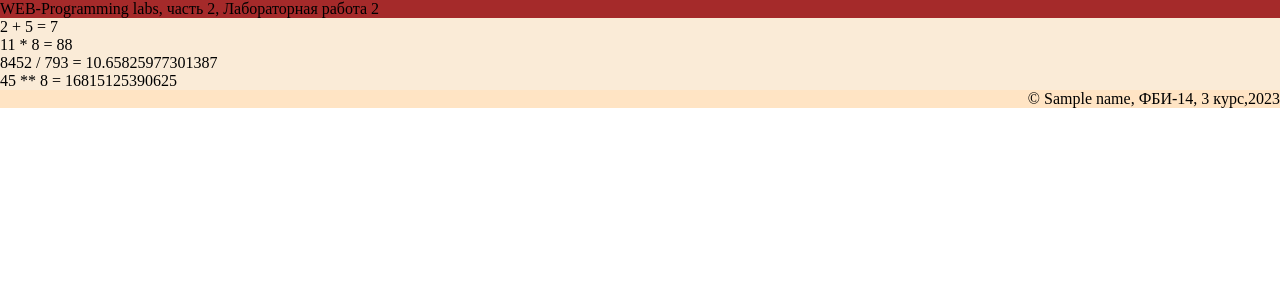
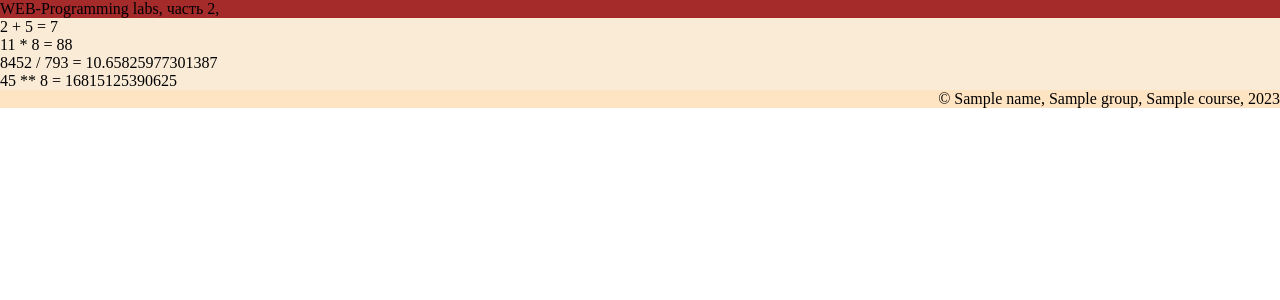
Before and after one commit to KristinaSalnik/Millioner, a Flask app: template templates/example.html in a window 1280 px wide. Shown: the top 300 px of the page. Run offline with Flask 3, Linux system fonts and the light colour scheme; the template is opened without the code that fills it: most values are stand-ins (such as "Sample title", 1, 10 or a date in 2020).

Commit message:
Условия в шаблоне

```diff
--- a/app.py
+++ b/app.py
@@ -171,4 +171,7 @@ def kot():
 @app.route('/lab2/example')
 def example():
     name = 'Salnik Kristina'
-    return render_template('example.html', name = name)
+    name = 'Kristinka'
+    course = '3 курс'
+    group = 'фби-14'
+    return render_template('example.html')
--- a/templates/example.html
+++ b/templates/example.html
@@ -3,12 +3,12 @@
 <head>
     <meta charset="UTF-8">
     <meta name="viewport" content="width=device-width, initial-scale=1.0">
-    <title>Сальник Кристина Лабораторная 2</title>
+    <title>{% if name %} {{name}}, {% else %} Krisu, {% endif %} &</title>
     <link rel="stylesheet" href="{{ url_for('static', filename ='main.css') }}">
 </head>
 <body>
     <header>
-        WEB-Programming labs, часть 2, Лабораторная работа 2
+        WEB-Programming labs, часть 2, {% if lab_num %} Лабораторная работа 2{% endif %}
     </header>
     <main>
         2 + 5 = {{2+5}} <br>
@@ -17,7 +17,15 @@
         45 ** 8 = {{45**8}}<br>
     </main>
     <footer>
-        &copy; {{ name }}, ФБИ-14, 3 курс,2023
+        &copy;
+        {% if name %}
+        {{ name }},
+        {% else %}
+            Anonimus,
+            {% endif %}
+        {{ group }},
+        {{ course }},
+        2023
     </footer>
 </body>
 </html>
```
